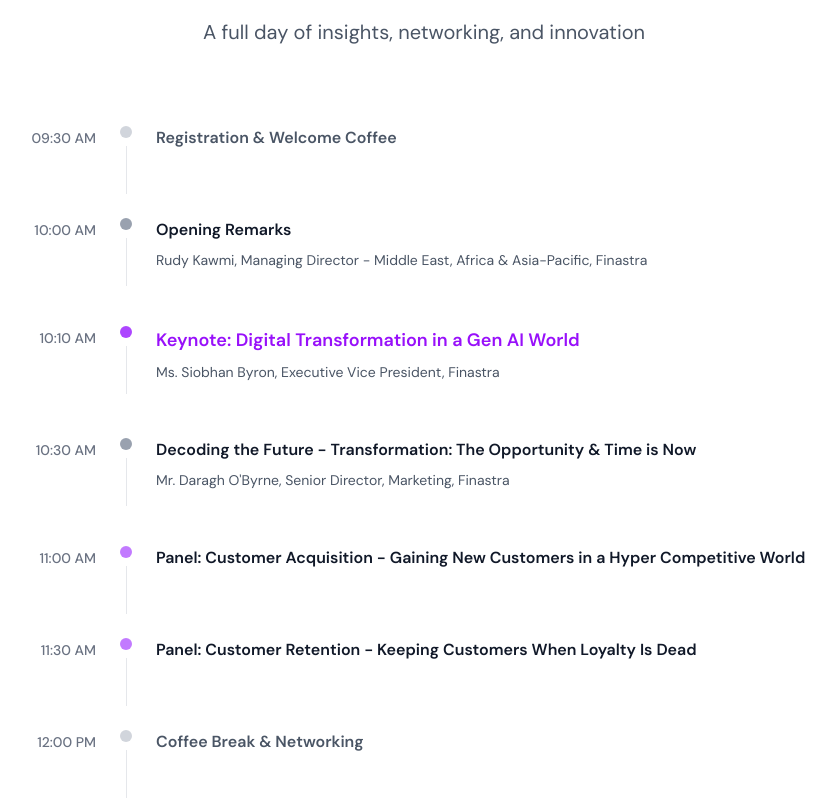
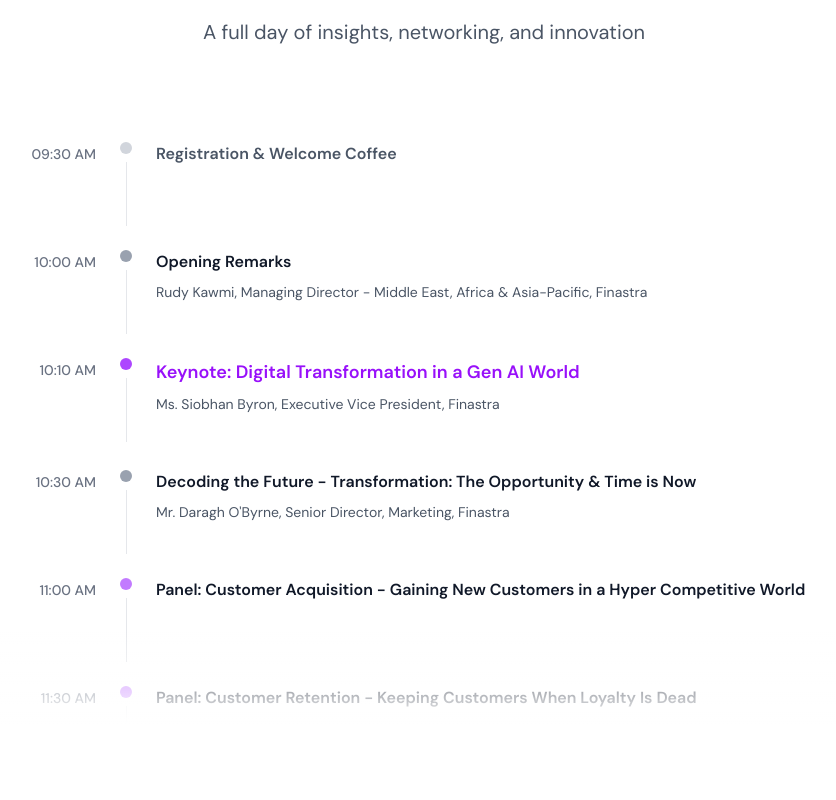
Before and after one commit to VishviThrimavithana/landing-page-event-finastra, a Next.js app: page / in a window 1280 px wide. Shown: the part 2846-3646 px from the top of the page, without its empty margins (216-1052 px from the left). Built offline with nearby package versions, Linux system fonts and the light colour scheme.

Commit message:
Animated list

```diff
--- a/package.json
+++ b/package.json
@@ -36,6 +36,7 @@
     "cmdk": "^1.1.1",
     "date-fns": "^4.1.0",
     "embla-carousel-react": "^8.6.0",
+    "framer-motion": "^12.23.12",
     "input-otp": "^1.4.2",
     "lucide-react": "^0.539.0",
     "next": "15.4.6",
--- a/src/app/components/sections/agenda-timeline.tsx
+++ b/src/app/components/sections/agenda-timeline.tsx
@@ -1,7 +1,46 @@
-import { Users, Coffee } from "lucide-react"
+"use client";
+
+import { Users, Coffee } from "lucide-react";
+import { useRef, useState, useEffect } from 'react';
+import { motion, useInView } from 'framer-motion';
+
+interface AnimatedAgendaItemProps {
+  children: React.ReactNode;
+  delay?: number;
+  index: number;
+  onMouseEnter: () => void;
+  onClick?: () => void;
+}
+
+const AnimatedAgendaItem = ({ children, delay = 0, index, onMouseEnter, onClick }: AnimatedAgendaItemProps) => {
+  const ref = useRef<HTMLDivElement>(null);
+  const inView = useInView(ref, { amount: 0.5, once: false });
+  return (
+    <motion.div
+      ref={ref}
+      data-index={index}
+      onMouseEnter={onMouseEnter}
+      onClick={onClick}
+      initial={{ scale: 0.95, opacity: 0, y: 20 }}
+      animate={inView ? { scale: 1, opacity: 1, y: 0 } : { scale: 0.95, opacity: 0, y: 20 }}
+      transition={{ duration: 0.3, delay }}
+      className="mb-6"
+    >
+      {children}
+    </motion.div>
+  );
+};
+
+interface AgendaItem {
+  time: string;
+  title: string;
+  type: "keynote" | "panel" | "session" | "break";
+  speaker?: string;
+  icon: typeof Users | typeof Coffee;
+}
 
 export function AgendaSection() {
-  const agenda = [
+  const agenda: AgendaItem[] = [
     { time: "09:30 AM", title: "Registration & Welcome Coffee", type: "break", icon: Coffee },
     {
       time: "10:00 AM",
@@ -60,7 +99,62 @@ export function AgendaSection() {
       icon: Users,
     },
     { time: "02:00 PM", title: "Lunch", type: "break", icon: Coffee },
-  ]
+  ];
+
+  const listRef = useRef<HTMLDivElement>(null);
+  const [selectedIndex, setSelectedIndex] = useState(-1);
+  const [keyboardNav, setKeyboardNav] = useState(false);
+  const [topGradientOpacity, setTopGradientOpacity] = useState(0);
+  const [bottomGradientOpacity, setBottomGradientOpacity] = useState(1);
+
+  const handleScroll = (e: React.UIEvent<HTMLDivElement>) => {
+    const target = e.target as HTMLDivElement;
+    const { scrollTop, scrollHeight, clientHeight } = target;
+    setTopGradientOpacity(Math.min(scrollTop / 50, 1));
+    const bottomDistance = scrollHeight - (scrollTop + clientHeight);
+    setBottomGradientOpacity(
+      scrollHeight <= clientHeight ? 0 : Math.min(bottomDistance / 50, 1)
+    );
+  };
+
+  useEffect(() => {
+    const handleKeyDown = (e: KeyboardEvent) => {
+      if (e.key === 'ArrowDown' || (e.key === 'Tab' && !e.shiftKey)) {
+        e.preventDefault();
+        setKeyboardNav(true);
+        setSelectedIndex((prev) => Math.min(prev + 1, agenda.length - 1));
+      } else if (e.key === 'ArrowUp' || (e.key === 'Tab' && e.shiftKey)) {
+        e.preventDefault();
+        setKeyboardNav(true);
+        setSelectedIndex((prev) => Math.max(prev - 1, 0));
+      }
+    };
+
+    window.addEventListener('keydown', handleKeyDown);
+    return () => window.removeEventListener('keydown', handleKeyDown);
+  }, [agenda, selectedIndex]);
+
+  useEffect(() => {
+    if (!keyboardNav || selectedIndex < 0 || !listRef.current) return;
+    const container = listRef.current;
+    const selectedItem = container.querySelector(`[data-index="${selectedIndex}"]`) as HTMLElement;
+    if (selectedItem) {
+      const extraMargin = 50;
+      const containerScrollTop = container.scrollTop;
+      const containerHeight = container.clientHeight;
+      const itemTop = selectedItem.offsetTop;
+      const itemBottom = itemTop + selectedItem.offsetHeight;
+      if (itemTop < containerScrollTop + extraMargin) {
+        container.scrollTo({ top: itemTop - extraMargin, behavior: 'smooth' });
+      } else if (itemBottom > containerScrollTop + containerHeight - extraMargin) {
+        container.scrollTo({
+          top: itemBottom - containerHeight + extraMargin,
+          behavior: 'smooth',
+        });
+      }
+    }
+    setKeyboardNav(false);
+  }, [selectedIndex, keyboardNav]);
 
   return (
     <section id="agenda" className="py-24 bg-white">
@@ -72,9 +166,22 @@ export function AgendaSection() {
         </div>
 
         {/* Agenda timeline */}
-        <div className="space-y-6">
+        <div className="relative">
+          <div
+            ref={listRef}
+            className="max-h-[600px] overflow-y-auto py-4 pr-4 scrollbar-thin scrollbar-thumb-gray-300 scrollbar-track-gray-100"
+            onScroll={handleScroll}
+          >
             {agenda.map((item, index) => (
-            <div key={index} className="flex gap-6 group">
+              <AnimatedAgendaItem
+                key={index}
+                delay={index * 0.05}
+                index={index}
+                onMouseEnter={() => setSelectedIndex(index)}
+              >
+                <div className={`flex gap-6 group transition-colors duration-200 ${
+                  selectedIndex === index ? 'bg-gray-50 rounded-lg p-2 -mx-2' : ''
+                }`}>
                   {/* Time */}
                   <div className="flex-shrink-0 w-24 text-right">
                     <span className="text-sm font-medium text-gray-500">{item.time}</span>
@@ -93,7 +200,7 @@ export function AgendaSection() {
                               : "bg-gray-400"
                       }`}
                     />
-                {index < agenda.length - 1 && <div className="w-px h-12 bg-gray-200 mt-2" />}
+                    {index < agenda.length - 1 && <div className="w-px h-16 bg-gray-200 mt-2" />}
                   </div>
 
                   {/* Content */}
@@ -112,9 +219,21 @@ export function AgendaSection() {
                     {item.speaker && <p className="text-sm text-gray-600">{item.speaker}</p>}
                   </div>
                 </div>
+              </AnimatedAgendaItem>
             ))}
+          </div>
+
+          {/* Gradients */}
+          <div
+            className="absolute top-0 left-0 right-0 h-[50px] bg-gradient-to-b from-white to-transparent pointer-events-none transition-opacity duration-300 ease"
+            style={{ opacity: topGradientOpacity }}
+          ></div>
+          <div
+            className="absolute bottom-0 left-0 right-0 h-[100px] bg-gradient-to-t from-white to-transparent pointer-events-none transition-opacity duration-300 ease"
+            style={{ opacity: bottomGradientOpacity }}
+          ></div>
         </div>
       </div>
     </section>
-  )
+  );
 }
```
Lines whose indentation alone changed are shown as unchanged.
